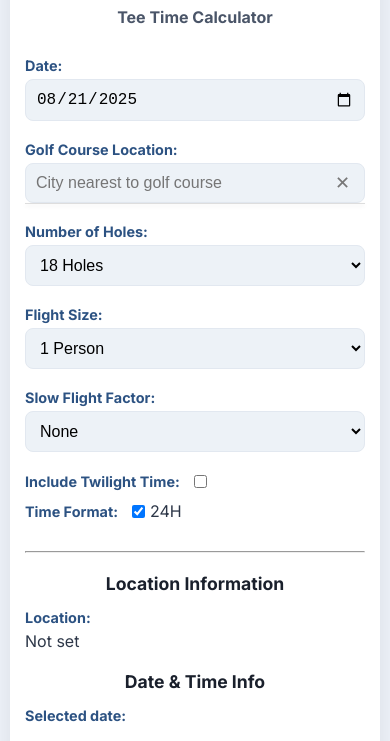
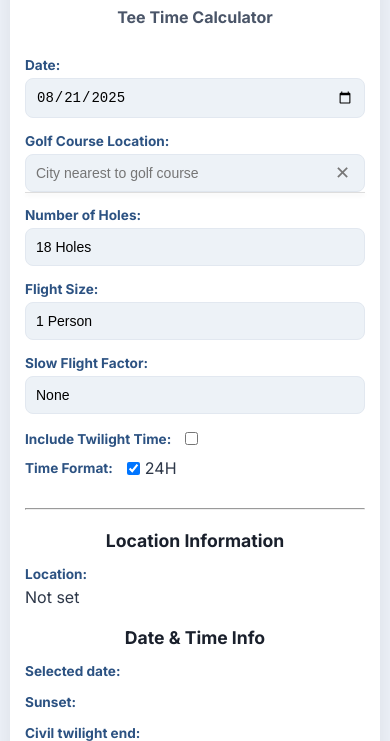
Before and after one commit to oliver-mentel/final-light, a plain HTML site: page index.html in a window 390 px wide. Shown: the part 73-814 px from the top of the page. Drawn offline with Linux system fonts and the light colour scheme.

Commit message:
Update index.html

```diff
--- a/index.html
+++ b/index.html
@@ -77,14 +77,15 @@
 
         select, input[type="text"], input[type="date"] {
             width: 100%;
-            min-width: 200px;
             padding: 10px;
-            font-size: 1em;
+            font-size: 16px;
             border-radius: 8px;
             border: 1px solid #e2e8f0;
             background-color: #edf2f7;
             box-sizing: border-box;
-            transition: border-color 0.3s, box-shadow 0.3s;
+            -webkit-appearance: none;
+            -moz-appearance: none;
+            appearance: none;
         }
 
         select:focus, input[type="text"]:focus, input[type="date"]:focus {
@@ -234,6 +235,18 @@
             .container {
                 margin: 10px;
                 padding: 15px;
+            }
+
+            select, input[type="text"], input[type="date"] {
+                font-size: 14px;
+            }
+
+            .form-group {
+                margin-bottom: 15px;
+            }
+
+            .label {
+                font-size: 0.85em;
             }
 
             h1 {
```
